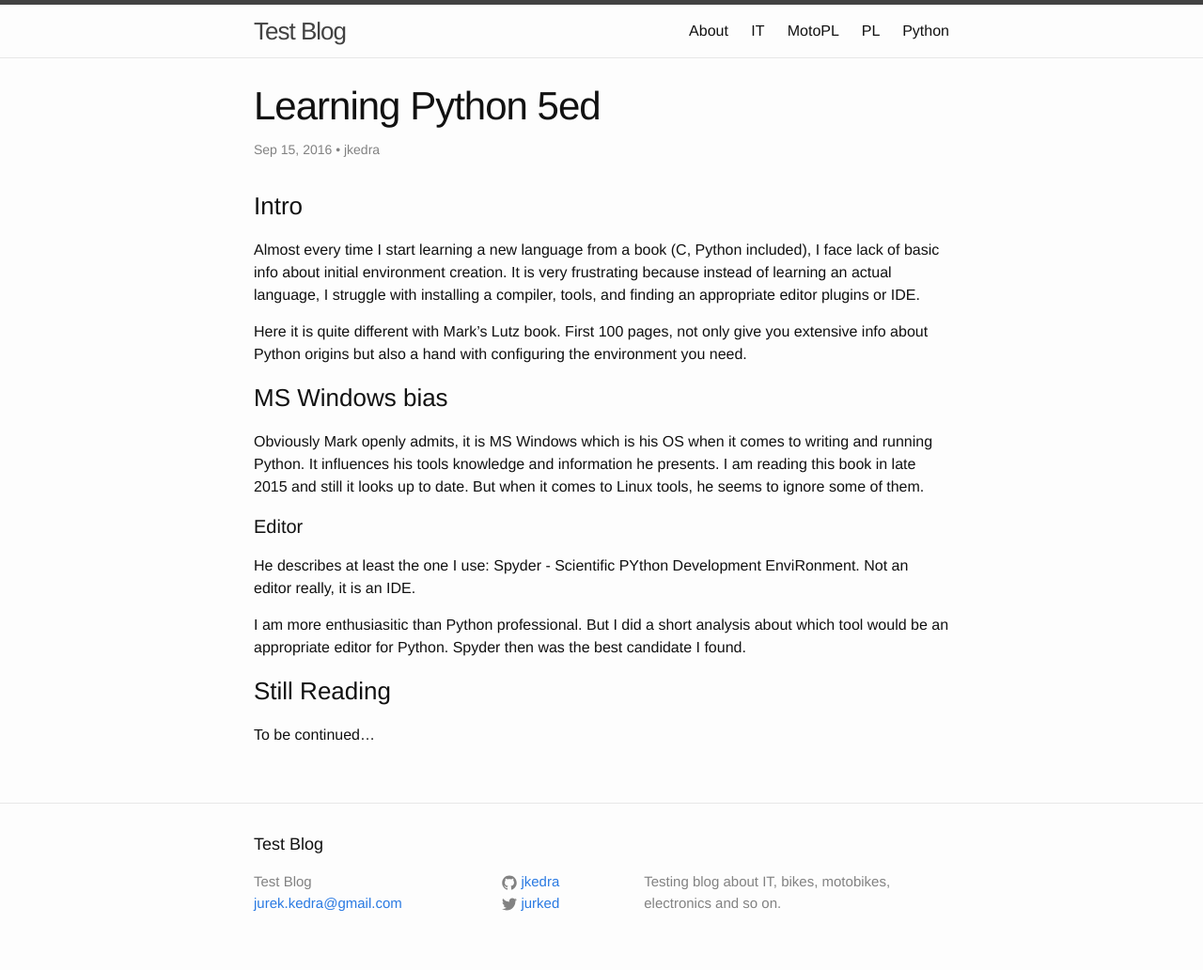
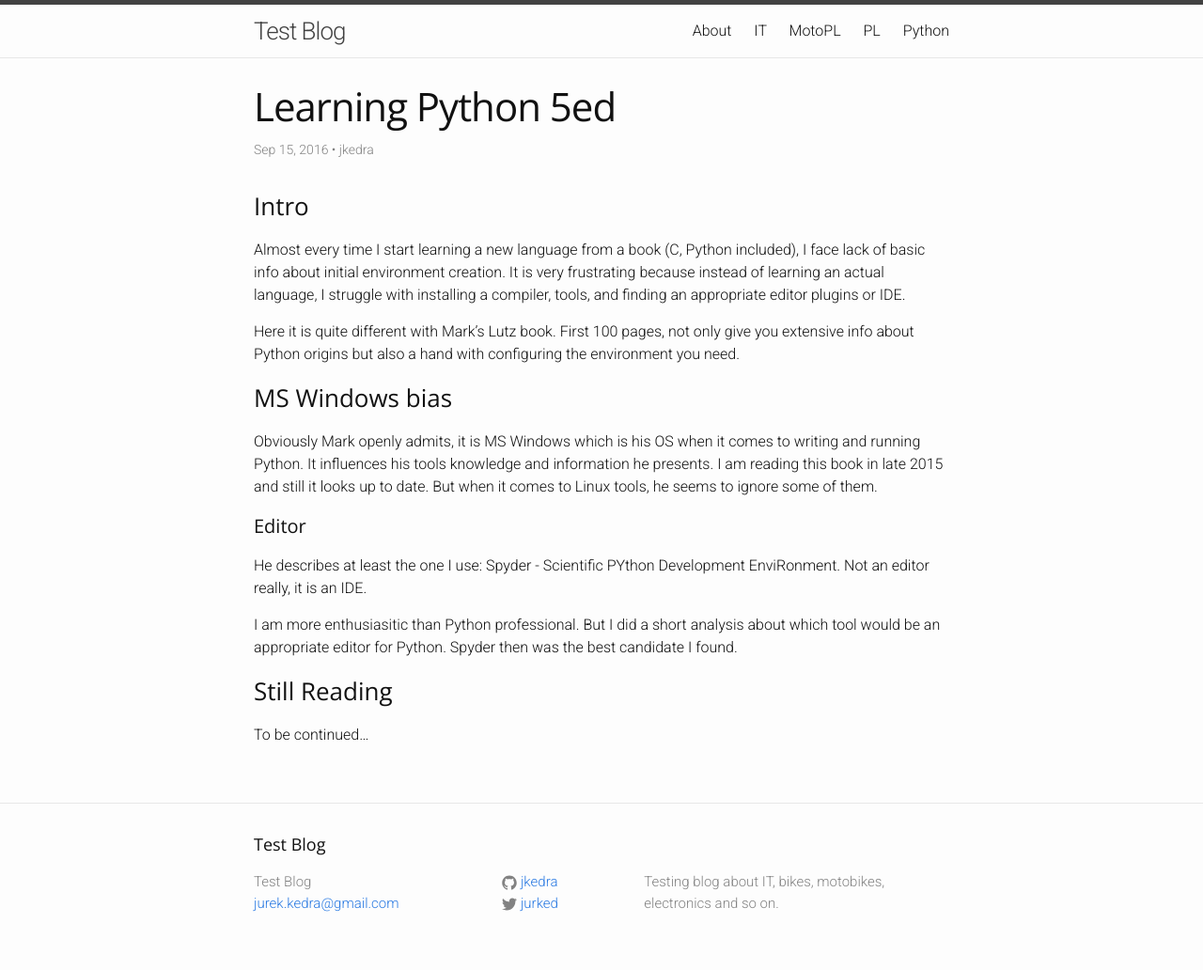
Before and after one commit to jkedra/jkedra.github.io, a Jekyll site: the page built from _python/learningpython5ed.md, in a window 1280 px wide. Shown: the whole page at 94% size. Built offline with Jekyll 4.4.1, drawn with Linux system fonts in a browser that asks for light colours.

Commit message:
Fonts ideas from http://blog.yunak.eu/

```diff
--- a/_sass/_base.scss
+++ b/_sass/_base.scss
@@ -1,3 +1,5 @@
+@import "https://fonts.googleapis.com/css?family=Open+Sans";
+
 /**
  * Reset some basic elements
  */
@@ -86,6 +88,7 @@
  * Headings
  */
 h1, h2, h3, h4, h5, h6 {
+    font-family: "Open Sans";
     font-weight: 300;
 }
 
--- a/css/main.scss
+++ b/css/main.scss
@@ -3,10 +3,10 @@
 ---
 @charset "utf-8";
 
-
+@import "https://fonts.googleapis.com/css?family=Roboto:400,300,500,700,300italic,400italic";
 
 // Our variables
-$base-font-family: Helvetica, Arial, sans-serif;
+$base-font-family: Roboto, Helvetica, Arial, sans-serif;
 $base-font-size:   16px;
 $small-font-size:  $base-font-size * 0.875;
 $base-line-height: 1.5;
```
